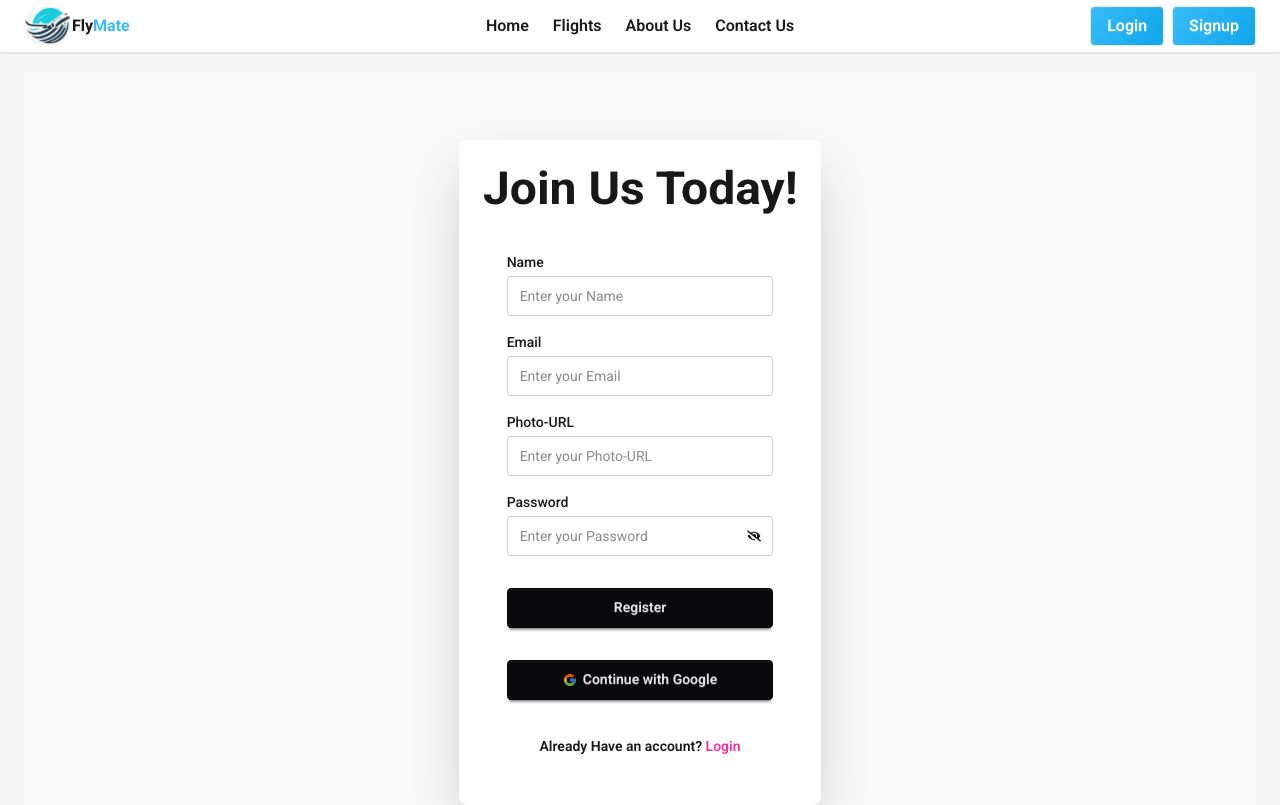
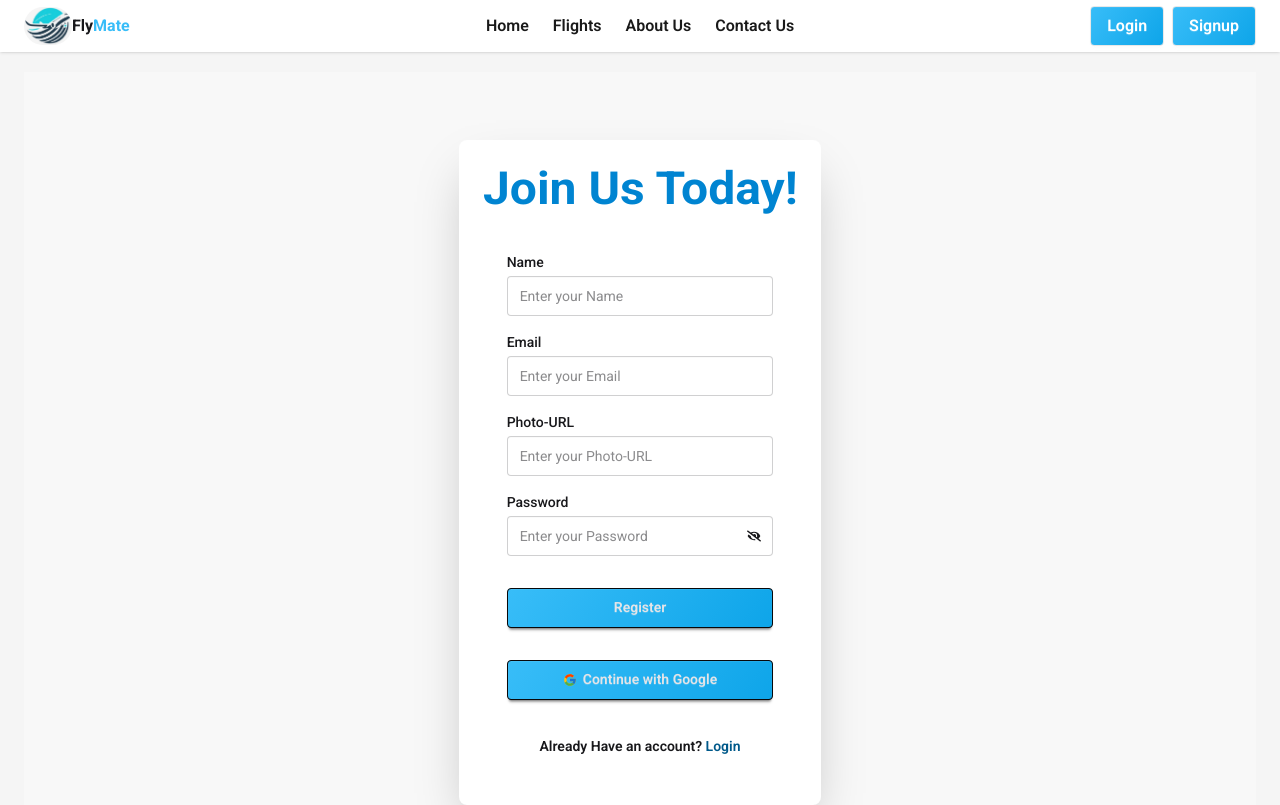
Before and after one commit to marufaakter1947/flight-search-engine, a React (Vite) app: page /signup in a window 1280 px wide. Shown: the top 805 px of the page. Built offline with nearby package versions, Linux system fonts and the light colour scheme; no server answers.

Commit message:
Fix some design

```diff
--- a/src/Components/Navbar.jsx
+++ b/src/Components/Navbar.jsx
@@ -4,6 +4,7 @@ import { NavLink } from "react-router";
 import { AuthContext } from "../Context/AuthContext";
 import toast from "react-hot-toast";
 import { FadeLoader } from "react-spinners";
+// import { IoHome } from "react-icons/io5";
 
 const Navbar = () => {
   const { user, setUser, signOutFunc, loading } = useContext(AuthContext);
@@ -53,7 +54,7 @@ const Navbar = () => {
           >
             <li>
               <NavLink to="/" className={activeNavLink}>
-                Home
+             Home
               </NavLink>
             </li>
             <li>
@@ -97,7 +98,7 @@ const Navbar = () => {
         <ul className="menu menu-horizontal px-1 text-[#000000e6] font-semibold text-[16px] [&_li>a:hover]:bg-transparent!">
           <li>
             <NavLink to="/" className={activeNavLink}>
-              Home
+             Home
             </NavLink>
           </li>
 
@@ -148,7 +149,7 @@ const Navbar = () => {
 
             <button
               onClick={handleSignout}
-              className="btn bg-[linear-gradient(125.07deg,#89F336,#458018)] text-white text-[16px] font-semibold"
+              className="btn bg-[linear-gradient(125.07deg,#38BDF8,#0EA5E9)] text-white text-[16px] font-semibold"
             >
               Logout
             </button>
--- a/src/Pages/Signup.jsx
+++ b/src/Pages/Signup.jsx
@@ -102,7 +102,7 @@ const Signup = () => {
         <div className="hero bg-base-200 min-h-screen  ">
           <div className="hero-content flex-col  ">
             <div className="card bg-base-100 w-full max-w-sm  sm:max-w-md md:max-w-lg  shadow-2xl p-6">
-              <h1 className="text-3xl md:text-5xl font-bold text-center mb-4 animate__animated animate__bounce animate__infinite animate__slow">
+              <h1 className="text-3xl md:text-5xl font-bold text-center text-sky-600 mb-4 animate__animated animate__bounce animate__infinite animate__slow">
                 Join Us Today!
               </h1>
               <form onSubmit={handleSignup}>
@@ -168,14 +168,14 @@ const Signup = () => {
                     </div>
 
                     <div className="flex justify-center">
-                      <button className="btn btn-neutral w-full max-w-full mt-4">
+                      <button className="btn btn-neutral bg-[linear-gradient(125.07deg,#38BDF8,#0EA5E9)] w-full max-w-full mt-4">
                         Register
                       </button>
                     </div>
                     <div className="flex justify-center">
                       <button
                         onClick={handleGoogleSignin}
-                        className="btn btn-neutral w-full max-w-full mt-4"
+                        className="btn bg-[linear-gradient(125.07deg,#38BDF8,#0EA5E9)] btn-neutral w-full max-w-full mt-4"
                       >
                         <FcGoogle /> Continue with Google
                       </button>
@@ -183,7 +183,7 @@ const Signup = () => {
                     <p className="font-semibold text-center pt-5">
                       Already Have an account?{" "}
                       <Link
-                        className="text-secondary hover:underline"
+                        className=" hover:underline text-sky-800"
                         to="/login"
                       >
                         Login
--- a/src/Pages/login.jsx
+++ b/src/Pages/login.jsx
@@ -13,7 +13,7 @@ const Login = () => {
   const [show, setShow] = useState(false);
   //   const [email,setEmail] = useState(null);
   const emailRef = useRef(null);
-  const navigate = useNavigate();
+
 
   const {
     signInWithEmailAndPasswordFunc,
@@ -75,10 +75,7 @@ const Login = () => {
       });
   };
 
-  const handleForgetRedirect = () => {
-    const email = emailRef.current.value;
-    navigate("/forget-password", { state: { email } });
-  };
+
   //   console.log(email);
 
   return (
@@ -86,7 +83,7 @@ const Login = () => {
       <div className="hero-content flex-col  ">
         <form onSubmit={handleSignin}>
           <div className="card bg-base-100 w-full max-w-sm  sm:max-w-md md:max-w-lg shadow-2xl p-6">
-            <h1 className="text-3xl md:text-5xl font-bold text-center mb-4 animate__animated animate__bounce animate__infinite animate__slow">
+            <h1 className="text-3xl md:text-5xl font-bold text-sky-600 text-center mb-4 animate__animated animate__bounce animate__infinite animate__slow">
               Login now!
             </h1>
 
@@ -122,23 +119,17 @@ const Login = () => {
                   </span>
                 </div>
                 <div className="text-blue-400">
-                  <button
-                    type="button"
-                    onClick={handleForgetRedirect}
-                    className="link link-hover"
-                  >
-                    Forgot password?
-                  </button>
+
                 </div>
                 <div className="flex justify-center">
-                  <button className="btn btn-neutral w-full max-w-full mt-4">
+                  <button className="btn btn-neutral bg-[linear-gradient(125.07deg,#38BDF8,#0EA5E9)] w-full max-w-full mt-4">
                     Login
                   </button>
                 </div>
                 <div className="flex justify-center">
                   <button
                     onClick={handleGoogleSignin}
-                    className="btn btn-neutral w-full max-w-full mt-4"
+                    className="btn bg-[linear-gradient(125.07deg,#38BDF8,#0EA5E9)] btn-neutral w-full max-w-full mt-4"
                   >
                     <FcGoogle /> Continue with Google
                   </button>
@@ -146,7 +137,7 @@ const Login = () => {
 
                 <p className="font-semibold text-center pt-5">
                   Don't Have an account?{" "}
-                  <Link className="text-secondary hover:underline" to="/signup">
+                  <Link className="text-sky-800 hover:underline" to="/signup">
                     Register
                   </Link>
                 </p>
```
